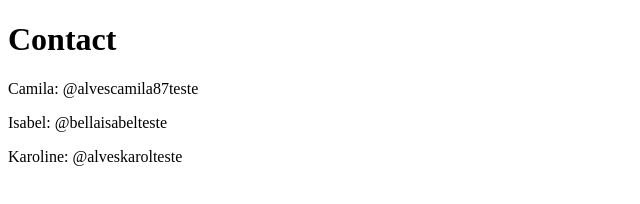
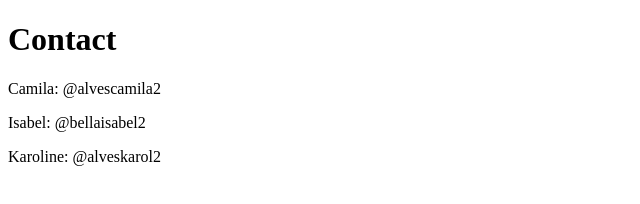
Before and after one commit to alvescamila87/github-for-teams, a plain HTML site: page contato.html in a window 1280 px wide. Shown: the full height of the page, 0-640 px from the left. Drawn offline with Linux system fonts and the light colour scheme.

Commit message:
versao 2

```diff
--- a/contato.html
+++ b/contato.html
@@ -8,8 +8,8 @@
 </head>
 <body>
     <h1>Contact</h1>
-    <p>Camila: @alvescamila87teste</p>
-    <p>Isabel: @bellaisabelteste</p>
-    <p>Karoline: @alveskarolteste</p>
+    <p>Camila: @alvescamila2</p>
+    <p>Isabel: @bellaisabel2</p>
+    <p>Karoline: @alveskarol2</p>
 </body>
 </html>
```
